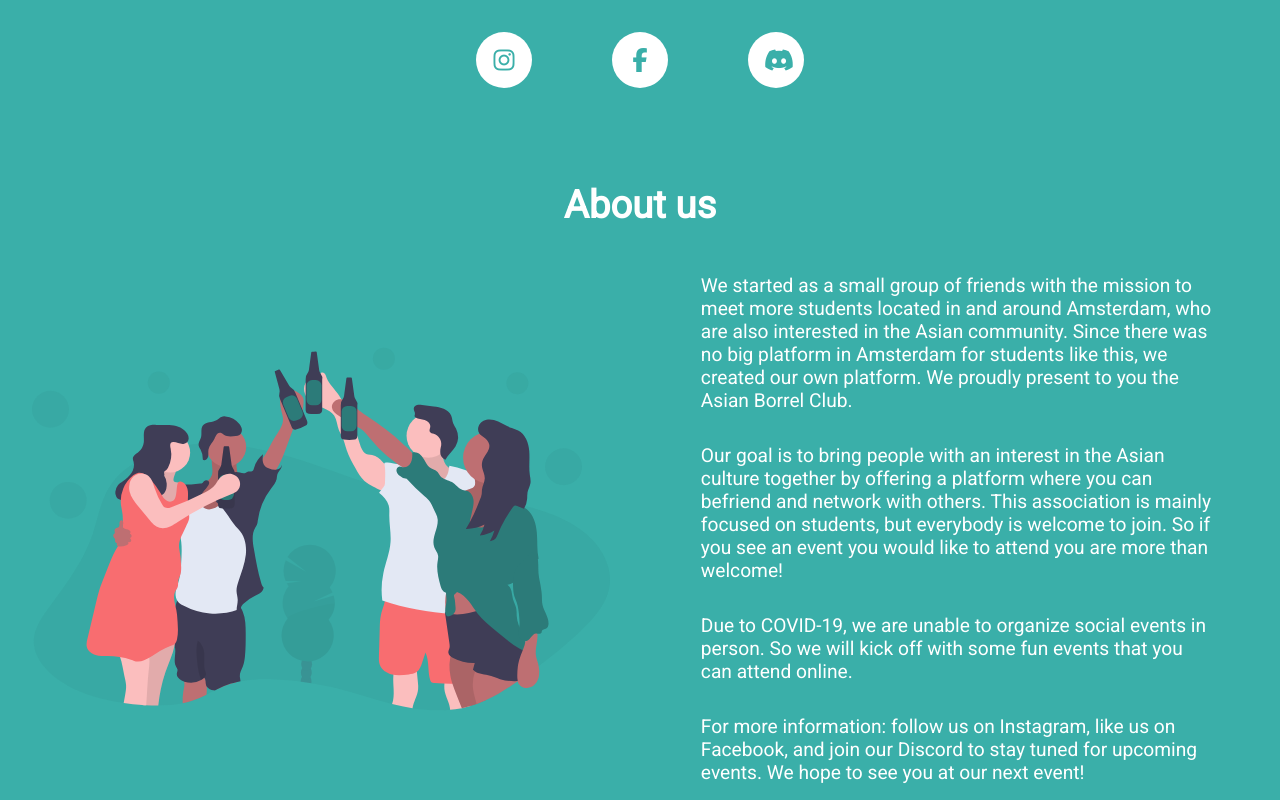
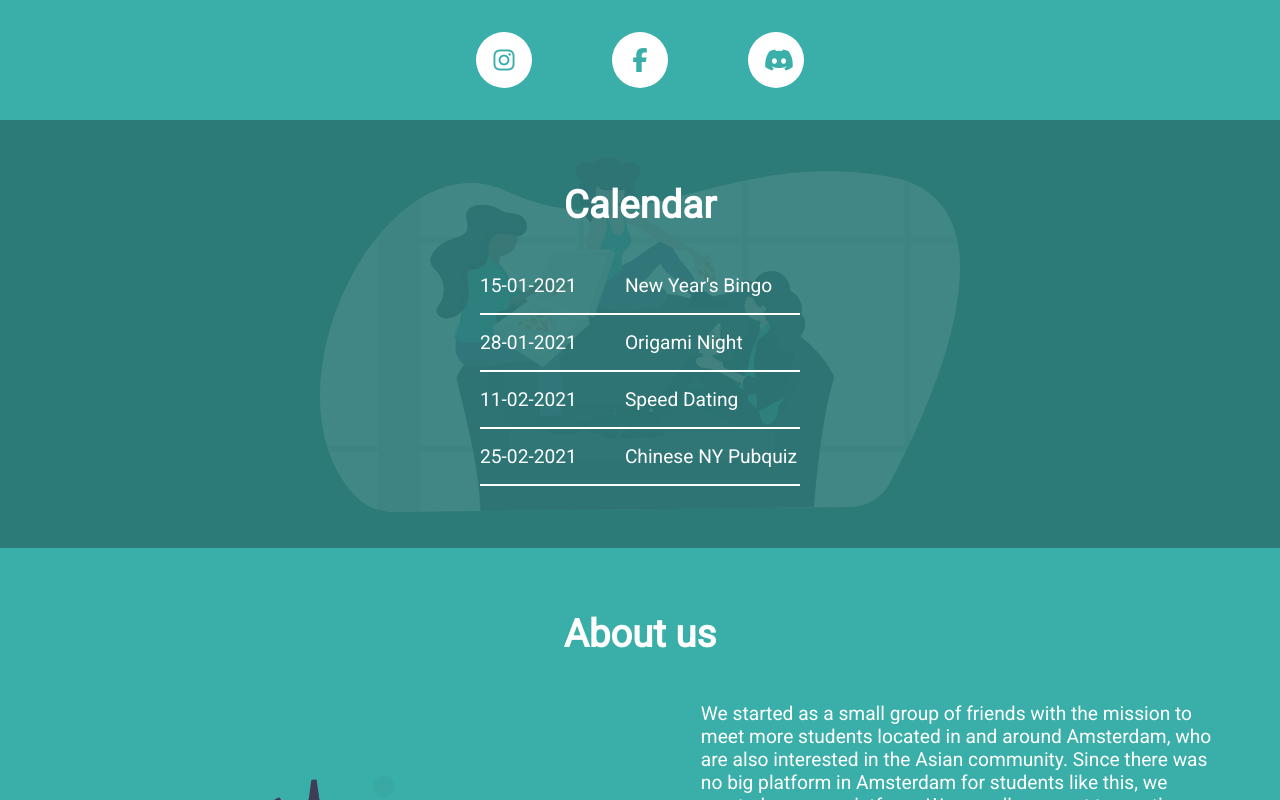
Before and after one commit to asianborrelclub/preview-site, a React (Create React App) app: page / in a window 1280 px wide. Shown: the part 680-1480 px from the top of the page. Built offline with nearby package versions, Linux system fonts and the light colour scheme.

Commit message:
Added Calendar section
+ Added Calendar to menu
+ Added new Calendar section to Home
+ Added new svg
+ Added CalendarItem

```diff
--- a/src/Pages/Home.js
+++ b/src/Pages/Home.js
@@ -1,6 +1,7 @@
 import React, { Component } from "react";
 import Navbar from "../components/Navbar";
 import LandingPage from "../components/LandingPage";
+import Calendar from "../components/Calendar";
 import AboutUs from "../components/AboutUs";
 import Contact from "../components/Contact";
 import Footer from "../components/Footer";
@@ -11,6 +12,7 @@ class Home extends Component {
       <>
         <Navbar />
         <LandingPage />
+        <Calendar />
         <AboutUs />
         <Contact />
         <Footer />
--- /dev/null
+++ b/src/components/Calendar.js
@@ -0,0 +1,23 @@
+import React, { Component } from "react";
+import CalendarItem from "./CalenderItem";
+import backImg from "../img/undraw_pizza_sharing_wxop.svg";
+import "./Calendar.scss";
+
+class Calendar extends Component {
+  render() {
+    return (
+      <div id="calendar">
+        <img src={backImg} className="event-image" alt="friends eating pizza"></img>
+        <h1>Calendar</h1>
+        <div className="event">
+          <CalendarItem date="15-01-2021" title="New Year's Bingo" />
+          <CalendarItem date="28-01-2021" title="Origami Night" />
+          <CalendarItem date="11-02-2021" title="Speed Dating" />
+          <CalendarItem date="25-02-2021" title="Chinese NY Pubquiz" />
+        </div>
+      </div>
+    );
+  }
+}
+
+export default Calendar;
--- /dev/null
+++ b/src/components/Calendar.scss
@@ -0,0 +1,40 @@
+@import "../colors";
+
+#calendar {
+  background-color: $color-primary-dark;
+  color: $color-primary-white;
+  font-size: 1.2rem;
+  display: flex;
+  flex-direction: column;
+  padding: 2.5%;
+  align-items: center;
+  justify-content: center;
+  h1 {
+    align-self: center;
+    padding: 2.5%;
+    z-index: 1;
+  }
+  .event-image {
+    position: absolute;
+    z-index: 0;
+    opacity: 0.1;
+    width: 70%;
+    max-width: 40rem;
+  }
+  .event {
+    display: flex;
+    justify-content: center;
+    align-items: center;
+    flex-direction: column;
+    margin-bottom: 2.5%;
+    z-index: 1;
+  }
+}
+
+@media screen and (max-width: 768px) {
+  #calendar {
+    .event-image {
+      width: 85%;
+    }
+  }
+}
--- /dev/null
+++ b/src/components/CalendarItem.scss
@@ -0,0 +1,15 @@
+@import "../colors";
+
+.event-item {
+  border-bottom: 2px solid white;
+  width: 20rem;
+  display: flex;
+  flex-direction: row;
+  justify-content: flex-start;
+  .event-date {
+    margin: 1rem 3rem 1rem 0rem;
+  }
+  .event-title {
+    margin: 1rem 0rem 1rem 0rem;
+  }
+}
--- /dev/null
+++ b/src/components/CalenderItem.js
@@ -0,0 +1,15 @@
+import React, { Component } from "react";
+import "./CalendarItem.scss";
+
+class CalendarItem extends Component {
+  render() {
+    return (
+      <div className="event-item">
+        <div className="event-date">{this.props.date}</div>
+        <div className="event-title">{this.props.title}</div>
+      </div>
+    );
+  }
+}
+
+export default CalendarItem;
--- a/src/components/NavbarItems.js
+++ b/src/components/NavbarItems.js
@@ -1,4 +1,9 @@
 export const NavbarItems = [
+  {
+    title: "Calendar",
+    url: "#calendar",
+    cName: "nav-links",
+  },
   {
     title: "About us",
     url: "#about-us",
```
Also changed, not shown: src/img/undraw_pizza_sharing_wxop.svg (added).
